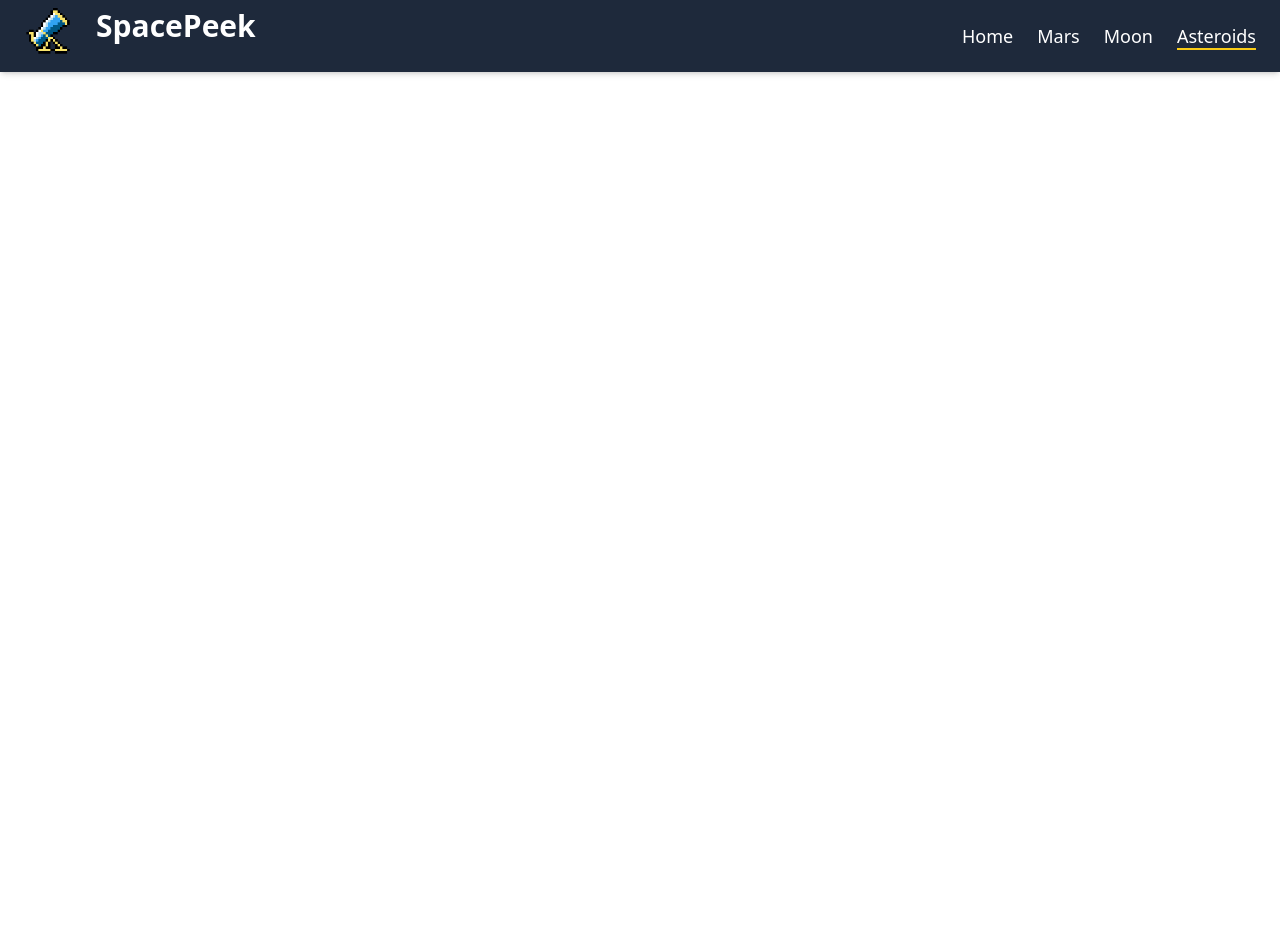
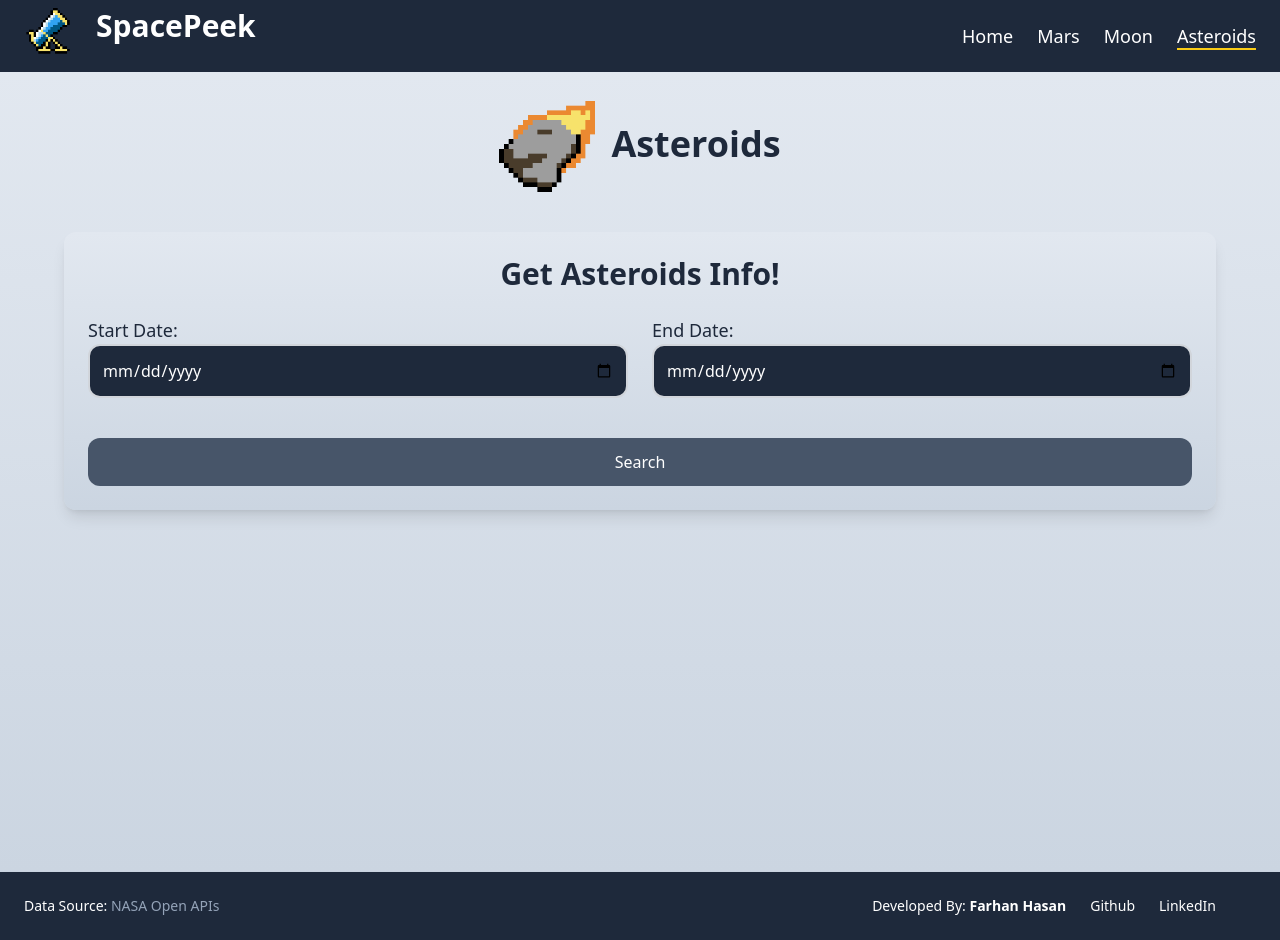
Before and after one commit to hasanfarhan33/nasa-web-app, a React (Create React App) app in the folder frontend/: page /asteroids in a window 1280 px wide. Before the commit the page ends 800 px from the top, so only its background shows below. Built offline with nearby package versions, Linux system fonts and the light colour scheme.

Commit message:
added asteroids feature with API integration, created Asteroids page and component, updated routing, and modified header

```diff
--- a/frontend/src/App.js
+++ b/frontend/src/App.js
@@ -4,11 +4,12 @@ import { BrowserRouter as Router, Routes, Route } from 'react-router-dom';
 
 // Components
 import HeaderComponent from './components/HeaderComponent';
+import FooterComponent from './components/FooterComponent';
 
 // Pages
 import HomePage from './pages/HomePage';
 import MarsPage from './pages/MarsPage';
-import FooterComponent from './components/FooterComponent';
+import AsteroidsPage from "./pages/AsteroidsPage";
 
 
 function App() {
@@ -18,6 +19,7 @@ function App() {
       <Routes>
         <Route path = "/" element = {<HomePage />} />
         <Route path = "/mars" element = {<MarsPage />} />
+        <Route path='/asteroids' element = {<AsteroidsPage></AsteroidsPage>}></Route>
       </Routes>
       <FooterComponent></FooterComponent>
     </Router>
--- /dev/null
+++ b/frontend/src/components/AsteroidsComponent.js
@@ -0,0 +1,70 @@
+import { useState } from "react";
+import fetchAsteroids from "../services/nasaAsteroidsService_frontend";
+
+const AsteroidsComponent = () => {
+    const [asteroidsInfo, setAsteroidsInfo] = useState(null);
+    const [startDate, setStartDate] = useState(null);
+    const [endDate, setEndDate] = useState(null);
+    const [error, setError] = useState(null);
+
+    const handleClick = async (e) => {
+        e.preventDefault();
+
+        try {
+            console.log("Fetching asteroids info between start date:", startDate, "end date:", endDate);
+            const data = await fetchAsteroids(startDate, endDate);
+            console.log("Fetch asteroids data:", data);
+
+            if (data) {
+                setAsteroidsInfo(data);
+            }
+        } catch (error) {
+            console.error("Error fetching asteroids info", error);
+            setError(error.message);
+        }
+    }
+
+    return (
+        <section className="bg-gradient-to-b from-slate-200 to-slate-300 p-6 rounded-xl shadow-lg max-w-6xl mx-auto mt-10">
+            <h1 className="text-3xl font-bold text-center text-slate-800 mb-6">Get Asteroids Info!</h1>
+            <form className="asteroidsForm" onSubmit={handleClick}>
+                <div className="flex gap-6 mb-6">
+                    <div className="flex-1">
+                        <label htmlFor="start_date" className="block text-lg font-medium">Start Date:</label>
+                        <input
+                            type="date"
+                            id="start_date"
+                            name="start_date"
+                            value={startDate}
+                            onChange={(e) => setStartDate(e.target.value)}
+                            placeholder="Enter Start Date"
+                            required
+                            className="w-full p-3 border-2 border-gray-300 rounded-xl bg-slate-800 text-white"
+                        ></input>
+                    </div>
+                    <div className="flex-1">
+                        <label htmlFor="end_date" className="block text-lg font-medium">End Date:</label>
+                        <input
+                            type="date"
+                            id="end_date"
+                            name="end_date"
+                            value={endDate}
+                            onChange={(e) => setEndDate(e.target.value)}
+                            placeholder="Enter End Date"
+                            required
+                            className="w-full p-3 border-2 border-gray-300 rounded-xl bg-slate-800 text-white"
+                        ></input>
+                    </div>
+                </div>
+                <button type="submit" className="w-full p-3 bg-slate-600 text-white rounded-xl mt-4 hover:bg-slate-800">Search</button>
+            </form>
+
+            {error && <p className="text-red-500 text-center mt-4">Error: {error}</p>}
+
+            {/* TODO: Add the results of the search here */}
+
+        </section>
+    );
+}
+
+export default AsteroidsComponent;
--- a/frontend/src/components/HeaderComponent.js
+++ b/frontend/src/components/HeaderComponent.js
@@ -3,7 +3,7 @@ import TelescopeLogo from "../assets/telescope-logo(yellow).png";
 
 const HeaderComponent = () => {
     return (
-        <header className="bg-slate-800 px-6 py-2 shadow-md fixed w-full top-0 left-0">
+        <header className="bg-slate-800 px-6 py-2 shadow-md">
             <div className="container mx-auto flex justify-between items-center">
                 <div className="flex gap-6">
                     <img src={TelescopeLogo} alt="Telescope Logo" className="w-12 h-12 mb-2"></img>
--- /dev/null
+++ b/frontend/src/pages/AsteroidsPage.js
@@ -0,0 +1,18 @@
+import AsteroidsComponent from "../components/AsteroidsComponent";
+import AsteroidsLogo from "../assets/asteroid-logo.png";
+
+const AsteroidsPage = () => {
+    return (
+        <main className="min-h-screen bg-gradient-to-b from-slate-200 to-slate-300 text-slate-800 p-6">
+            <section className="headerSection">
+                <div className="flex items-center justify-center mb-8 gap-4">
+                    <img src={AsteroidsLogo} alt="Asteroids Logo" className="w-24 h-24 objects-contain"></img>
+                    <h1 className="text-4xl font-bold text-slate-800 inline-flex items-center">Asteroids</h1>
+                </div>
+            </section>
+            <AsteroidsComponent></AsteroidsComponent>
+        </main>
+    );
+}
+
+export default AsteroidsPage;
--- /dev/null
+++ b/frontend/src/services/nasaAsteroidsService_frontend.js
@@ -0,0 +1,19 @@
+import axios from "axios";
+
+const fetchAsteroids = async(startDate, endDate) => {
+    try {
+        const params = {
+            start_date: startDate,
+            end_date: endDate
+        }
+
+        const response = await axios.get("http://localhost:9000/api/nasa/asteroids", { params });
+        return response.data;
+
+    } catch (error) {
+        console.error("File name: nasaAsteroidsService_frontend.js --> Could not fetch asteroids info");
+        return null;
+    }
+}
+
+export default fetchAsteroids;
```
Also changed, not shown: 1 other file (tests, documents, lock files or other folders).
